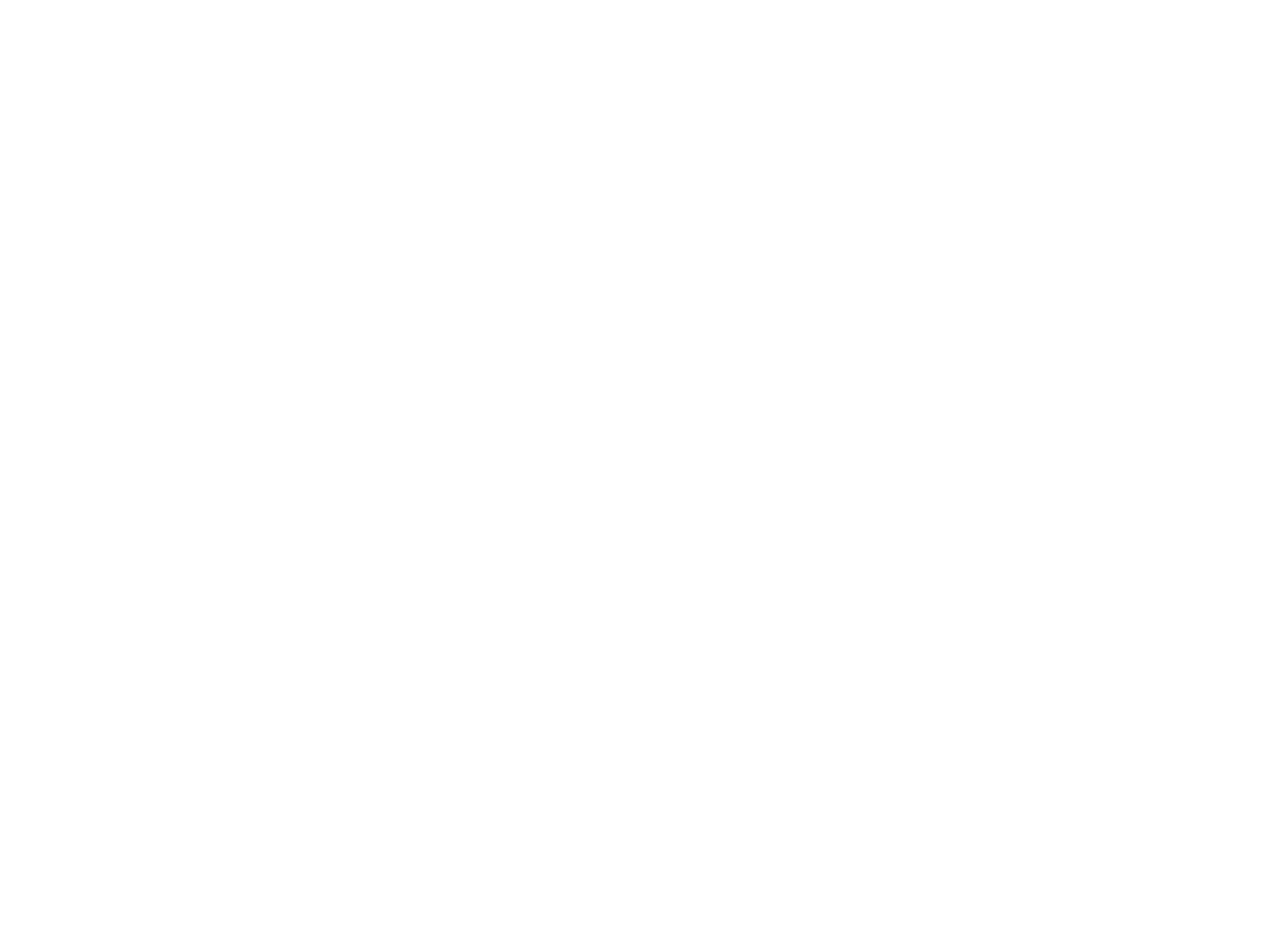
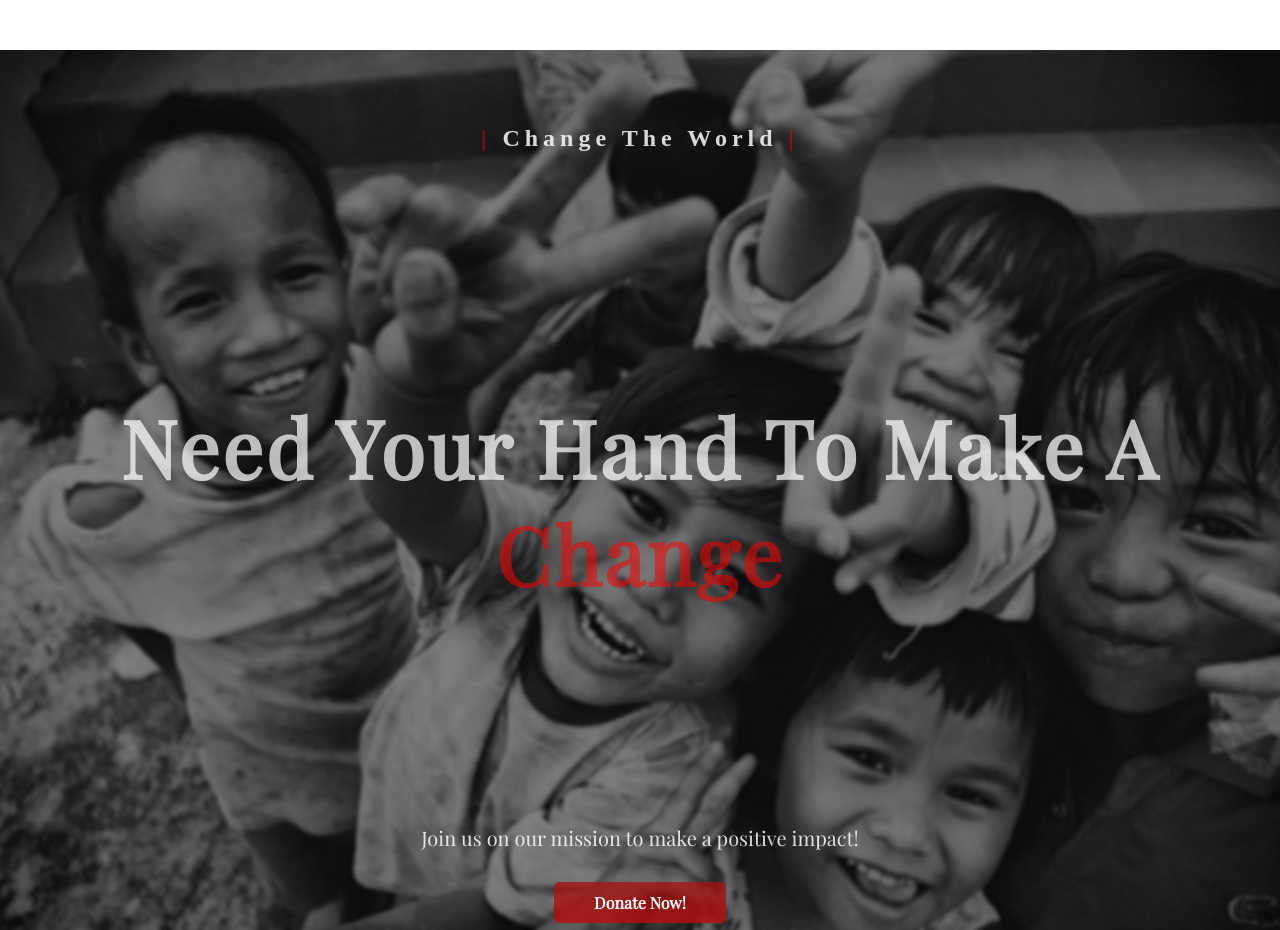
Before and after one commit to TasinHossain/charity-fund, a plain HTML site: page index.html in a window 1280 px wide. Before the commit the page ends 800 px from the top, so only its background shows below. Drawn offline with nearby package versions, Linux system fonts and the light colour scheme; a web font is replaced by a local one.

Commit message:
second commit

```diff
--- a/index.html
+++ b/index.html
@@ -6,9 +6,26 @@
     <meta http-equiv="X-UA-Compatible" content="IE=edge">
     <meta name="viewport" content="width=device-width, initial-scale=1.0">
     <title>Charity Fund</title>
+    <link rel="preconnect" href="https://fonts.googleapis.com">
+    <link rel="preconnect" href="https://fonts.gstatic.com" crossorigin>
+    <link
+        href="https://fonts.googleapis.com/css2?family=Cardo&family=Cormorant+Garamond&family=Playfair+Display:ital@0;1&display=swap"
+        rel="stylesheet">
+    <link rel="stylesheet" href="style.css">
 </head>
 
 <body>
+    <section>
+        <div class="background">
+            <h2> <span>|</span> Change The World <span>|</span></h2>
+            <h1>Need Your Hand To Make A <span>Change</span> </h1>
+            <p class="text">
+                Join us on our mission to make a positive impact!
+            </p>
+            <br>
+            <a class="link-button" target="_blank" href="https://www.gofundme.com/">Donate Now!</a>
+        </div>
+    </section>
 
 </body>
 
--- a/style.css
+++ b/style.css
@@ -0,0 +1,59 @@
+body {
+    color: rgba(255, 255, 255, 0.847);
+    font-family: 'Cardo', serif;
+    font-family: 'Cormorant Garamond', serif;
+    font-family: 'Playfair Display', serif;
+    text-align: center;
+    margin: 0px;
+    padding-top: 0px;
+    padding-bottom: 0px;
+    border: 0px;
+}
+
+h1 {
+    color: rgba(255, 255, 255, 0.718);
+    font-size: 500%;
+    padding-top: 175px;
+    padding-bottom: 150px;
+    letter-spacing: 3px;
+}
+
+h2 {
+    font-family: 'Times New Roman', Times, serif;
+    color: rgba(255, 255, 255, 0.838);
+    letter-spacing: 5px;
+    padding-top: 75px;
+    margin: 50px;
+    font-weight: 800;
+}
+
+.text {
+    font-size: 20px;
+}
+
+.background {
+    height: 100vh;
+    width: 100%;
+    background-image: url(images/background.jpg);
+    background-repeat: no-repeat;
+    background-size: cover;
+    background-position: center;
+    padding-top: 0px;
+    padding-bottom: 80px;
+}
+
+span {
+    color: rgba(246, 3, 3, 0.553);
+    font-weight: 800px;
+
+}
+
+
+.link-button {
+    text-decoration: none;
+    color: rgb(255, 255, 255);
+    background-image: linear-gradient(rgba(166, 18, 18, 0.741), rgba(177, 15, 15, 0.867));
+    padding: 10px 40px;
+    border-radius: 5px;
+    font-weight: 700;
+}
```
Also changed, not shown: images/background.jpg (added), images/contribute.png (added), images/kid.png (added).
